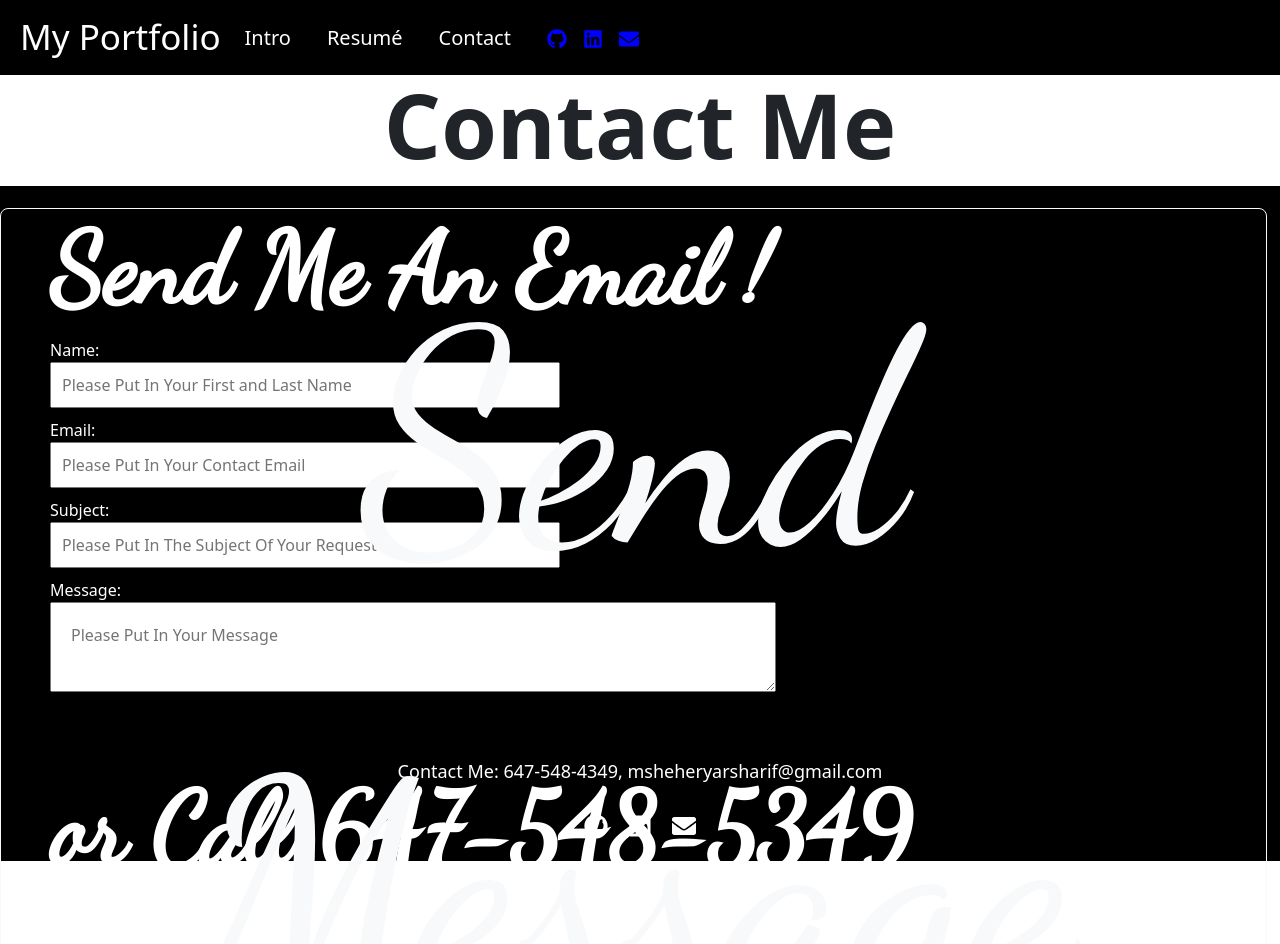
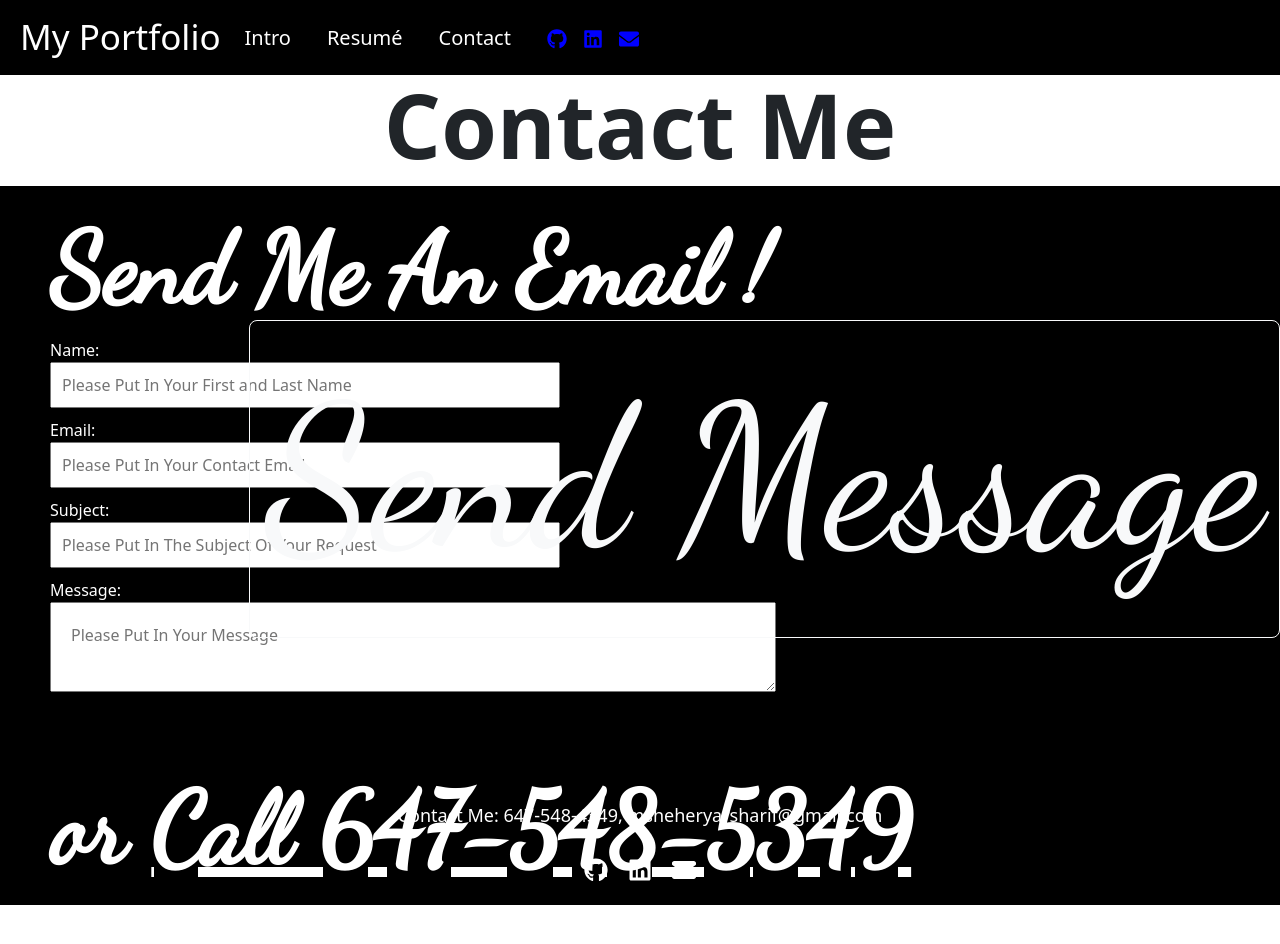
Before and after one commit to muhammadssharif/my-portfolio, a Next.js app: page /contact/email in a window 1280 px wide. Shown: the top 944 px of the page. Built offline with nearby package versions, Linux system fonts and the light colour scheme; a web font is replaced by a local one.

Commit message:
css email

```diff
--- a/components/EmailForm.js
+++ b/components/EmailForm.js
@@ -70,6 +70,7 @@ const EmailForm = () => {
       <br />
       <h2 className={styles.contactFooting}>or <u>Call 647-548-5349</u></h2>
       <br />
+      <br />
     </div>
   );
 };
--- a/styles/EmailForm.module.css
+++ b/styles/EmailForm.module.css
@@ -37,9 +37,9 @@
 
   .submitButton {
     position: absolute;
-    right: 1%;
-    top: 26%;
-    font-size: 300px;
+    right: 0%;
+    top: 40%;
+    font-size: 200px;
     font-family: 'Dancing Script';
 
   }
--- a/styles/Footer.module.css
+++ b/styles/Footer.module.css
@@ -4,6 +4,7 @@
   color: #fff;
   padding: 20px 0;
   text-align: center;
+  padding-top: 5%;
 }
 
 .footer-content {
```
